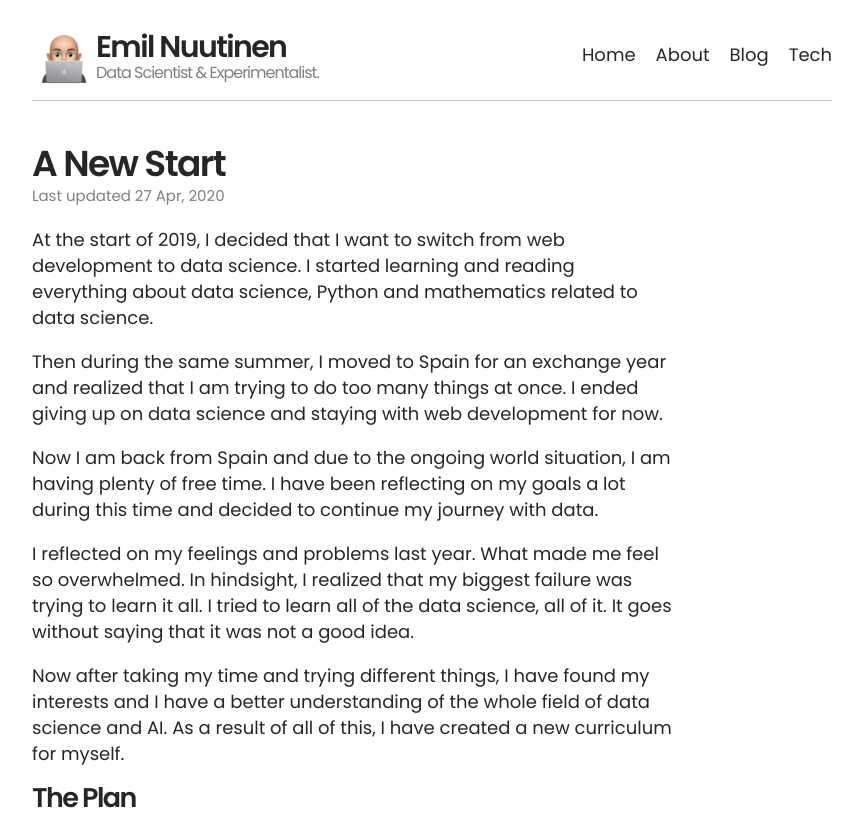
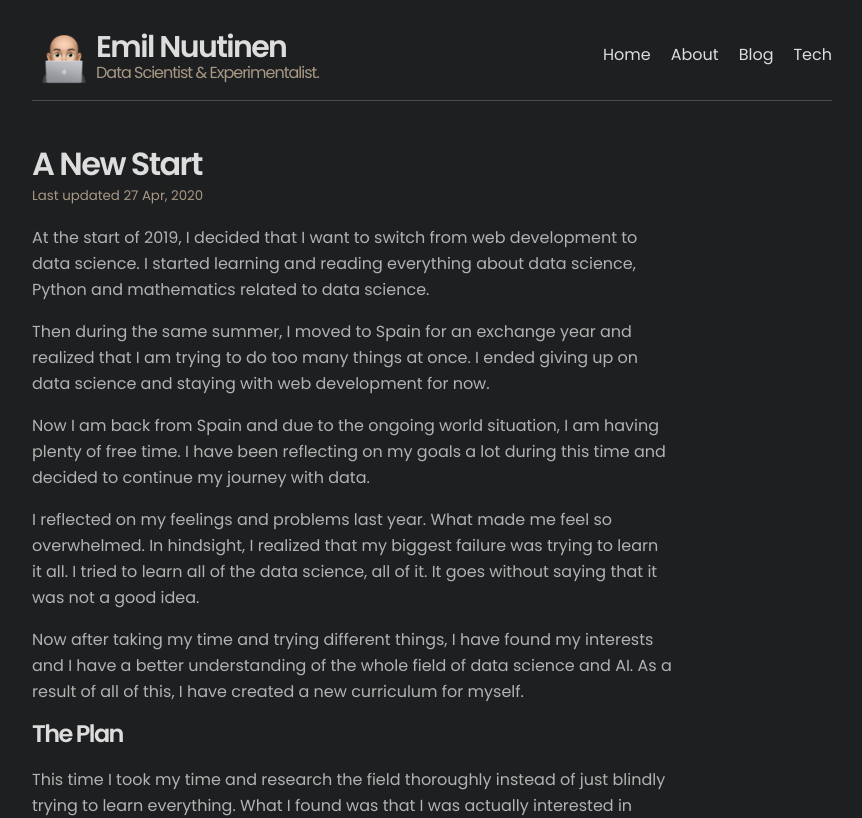
Before and after one commit to emilrwx/emilrwx_website, a Next.js app: page /posts/a-new-start in a window 1280 px wide. Shown: the top 818 px of the page, without its empty margins (208-1070 px from the left). Built offline with nearby package versions, Linux system fonts and the light colour scheme.

Commit message:
Change to dark theme

```diff
--- a/styles/Blog.module.css
+++ b/styles/Blog.module.css
@@ -9,7 +9,7 @@
 }
 
 .blogHeader a {
-  color: var(--fg);
+  color: var(--fgHeader);
   box-shadow: none;
   text-decoration: none;
 }
--- a/styles/Header.module.css
+++ b/styles/Header.module.css
@@ -26,7 +26,7 @@
   margin: 0;
   box-shadow: none;
   text-decoration: none;
-  color: var(--fg);
+  color: var(--fgHeader);
 }
 
 .description {
@@ -55,13 +55,13 @@
 
 .menu {
   float: right;
-  color: var(--fg);
+  color: var(--fgHeader);
   box-shadow: none;
   text-decoration: none;
 }
 
 .menu a {
-  color: var(--fg);
+  color: var(--fgHeader);
   box-shadow: none;
   text-decoration: none;
   margin-left: 20px;
--- a/styles/globals.css
+++ b/styles/globals.css
@@ -1,9 +1,10 @@
 :root {
-  --bg: #ffffff;
-  --fg: rgba(0, 0, 0, 0.85);
-  --fgSecondary: rgba(0, 0, 0, 0.5);
-  --blue: rgb(65, 132, 243);
-  --shadow: rgba(0, 0, 0, 0.2)
+  --bg: #1d1f21;
+  --fg: #b2b2b2;
+  --fgSecondary: #a89984;
+  --fgHeader: #ddd;
+  --blue: #6a9fb5;
+  --shadow: rgba(255, 255, 255, 0.2)
 }
 
 html {
@@ -19,7 +20,7 @@ body {
   background: var(--bg);
   color: var(--fg);
   font-family: 'Poppins';
-  font-size: 18px;
+  font-size: 16px;
   line-height: 1.625rem;
   font-weight: 400;
   margin: 0;
@@ -34,11 +35,14 @@ h6 {
   margin-top: 0;
   font-weight: 600;
   letter-spacing: -0.1rem;
+  color: var(--fgHeader);
 }
 
 b,
 strong {
   font-weight: 600;
+  color: var(--fgHeader);
+
 }
 
 small {
```
